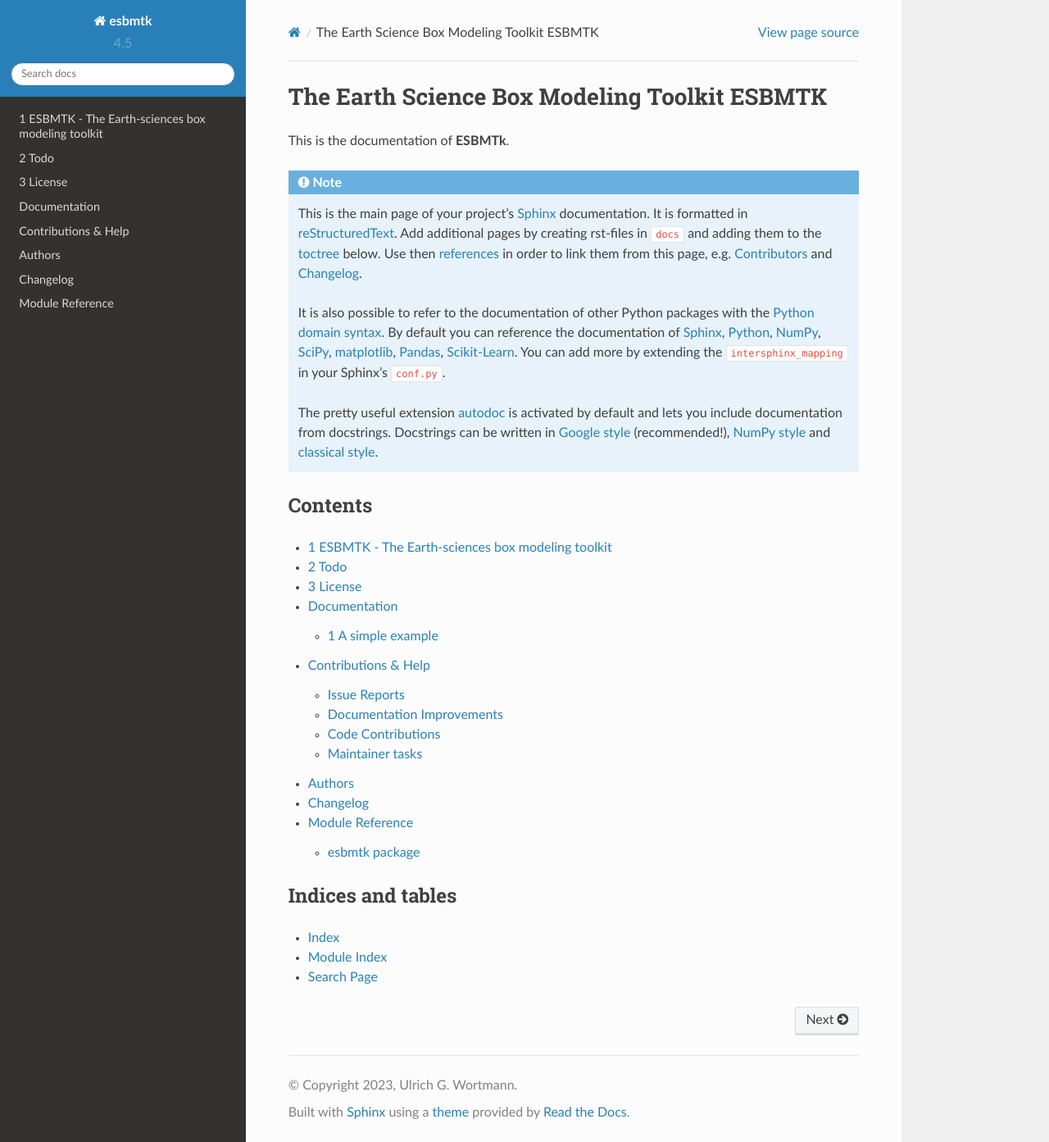
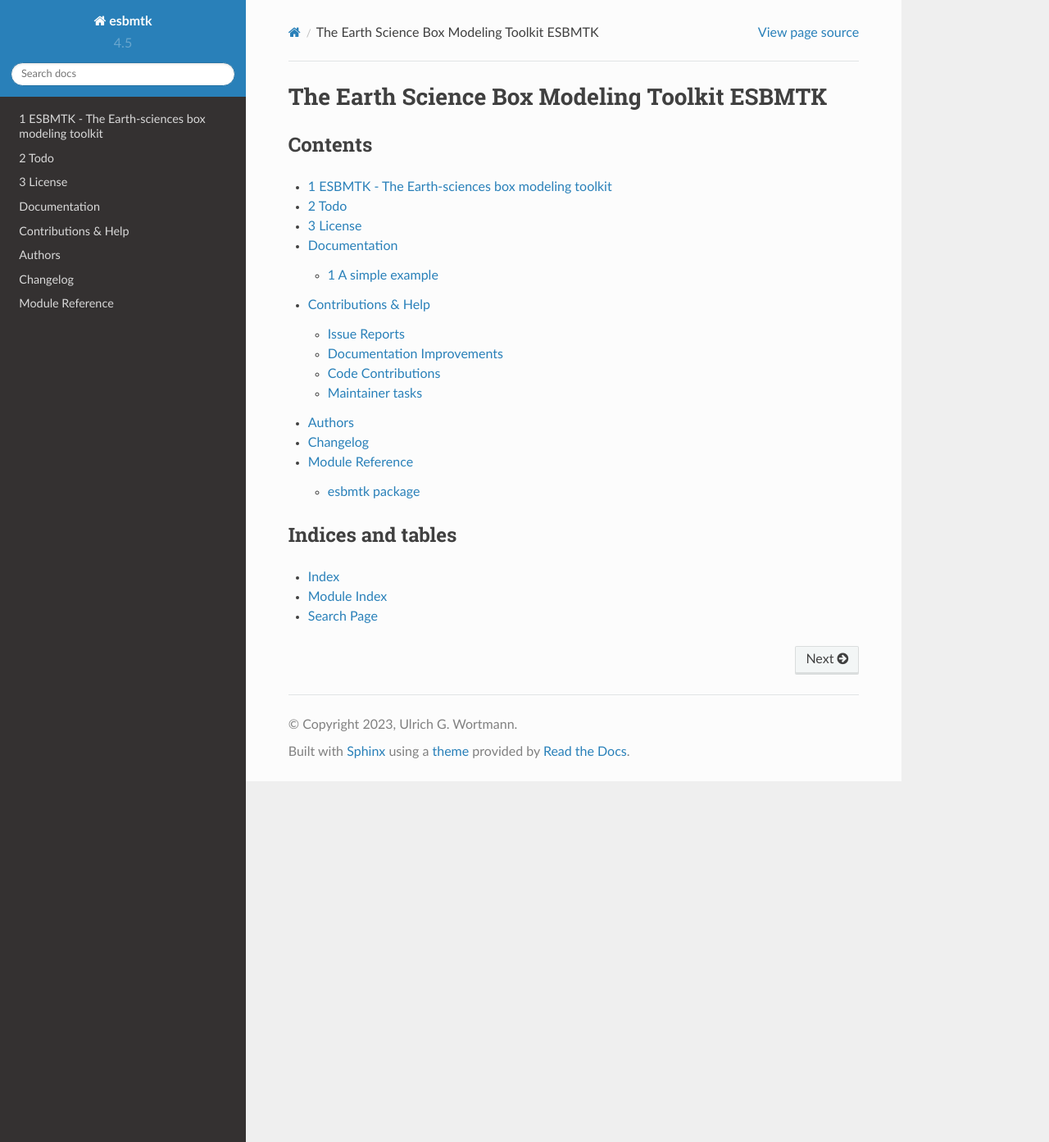
Before and after one commit to uliw/esbmtk, a Sphinx documentation site: the page built from docs/index.rst, in a window 1280 px wide and 1393 px high. Shown: the whole window at 82% size. Built offline with Sphinx 7.4.7 and the Read the Docs theme 2.0.0, drawn with Linux system fonts in a browser that asks for light colours; the version number is read from the project's files by our own code.

Commit message:
docs: remove unnecessary comments

```diff
--- a/docs/index.rst
+++ b/docs/index.rst
@@ -2,25 +2,7 @@
 The Earth Science Box Modeling Toolkit ESBMTK
 ==========
 
-This is the documentation of **ESBMTk**.
 
-.. note::
-
-    This is the main page of your project's `Sphinx`_ documentation.
-    It is formatted in `reStructuredText`_. Add additional pages
-    by creating rst-files in ``docs`` and adding them to the `toctree`_ below.
-    Use then `references`_ in order to link them from this page, e.g.
-    :ref:`authors` and :ref:`changes`.
-
-    It is also possible to refer to the documentation of other Python packages
-    with the `Python domain syntax`_. By default you can reference the
-    documentation of `Sphinx`_, `Python`_, `NumPy`_, `SciPy`_, `matplotlib`_,
-    `Pandas`_, `Scikit-Learn`_. You can add more by extending the
-    ``intersphinx_mapping`` in your Sphinx's ``conf.py``.
-
-    The pretty useful extension `autodoc`_ is activated by default and lets
-    you include documentation from docstrings. Docstrings can be written in
-    `Google style`_ (recommended!), `NumPy style`_ and `classical style`_.
 
 
 Contents
```
